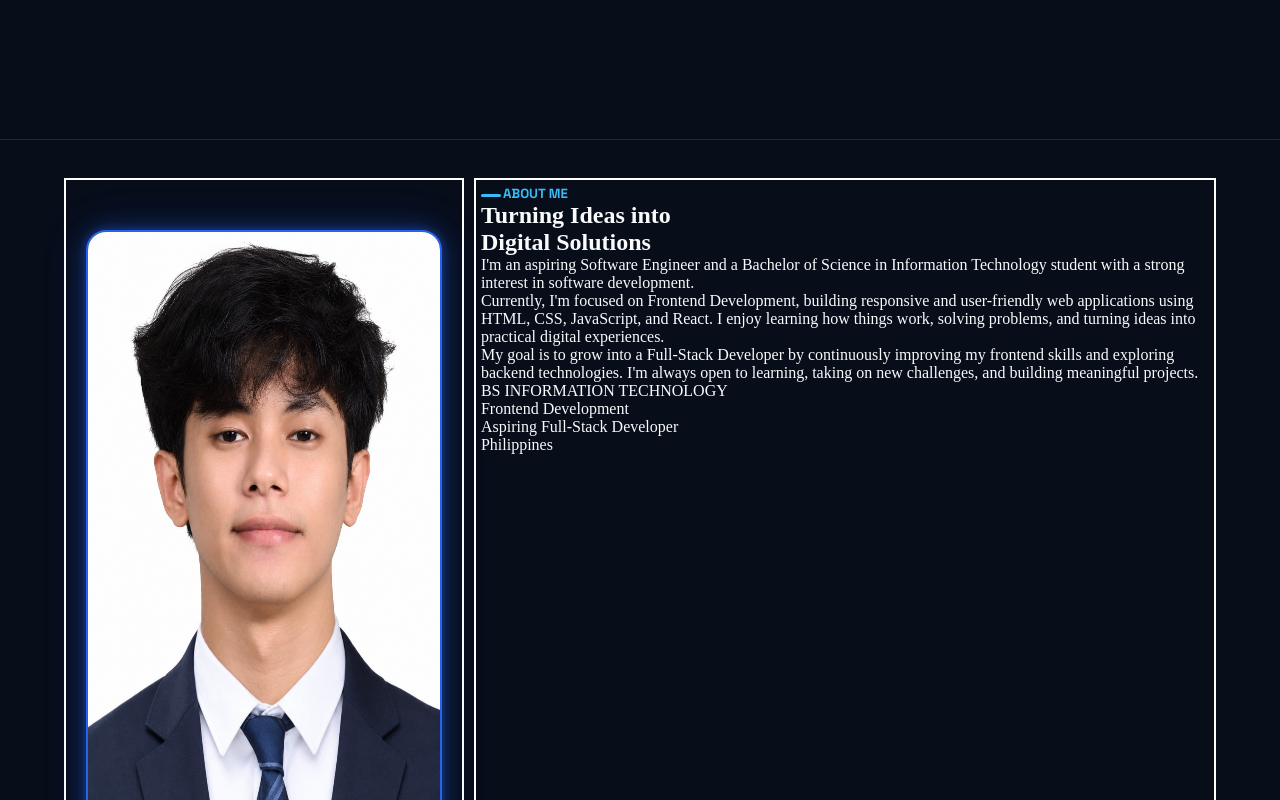
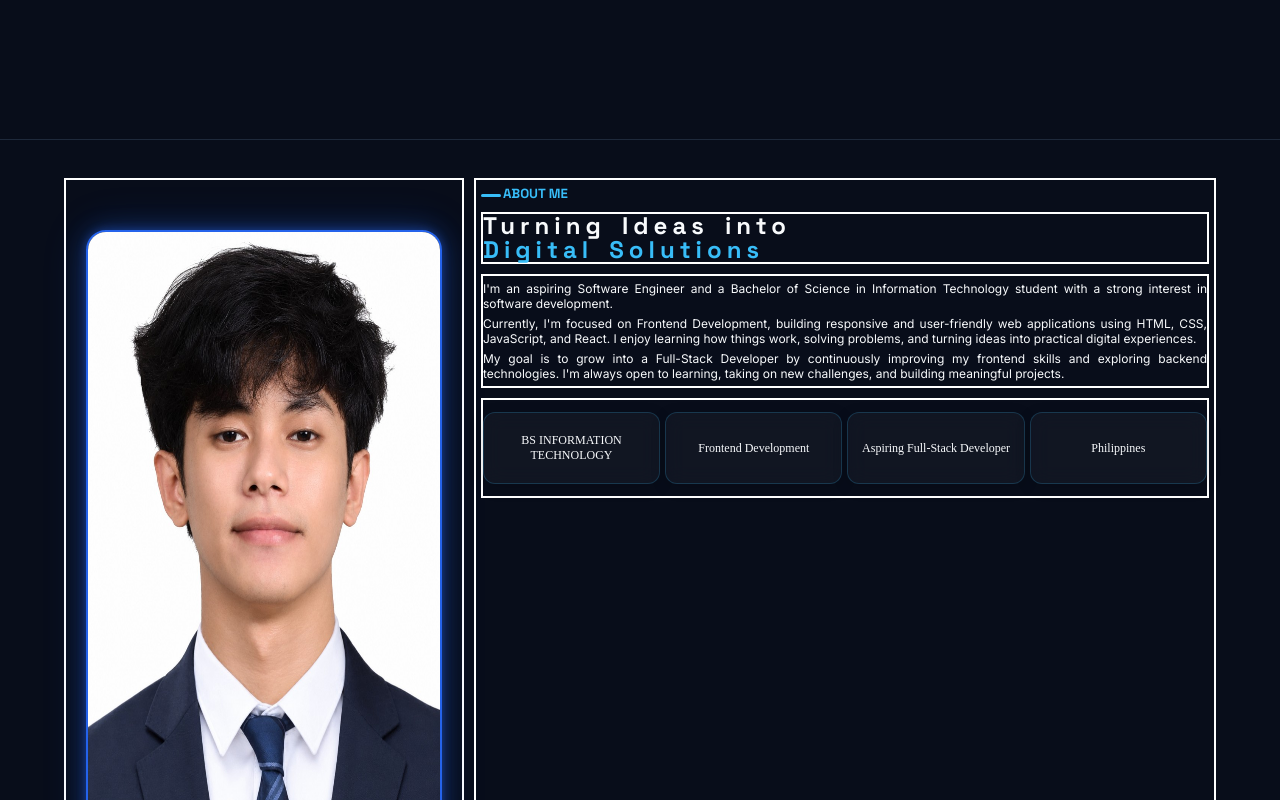
Before and after one commit to Leeeeei28/my-portfolio, a React (Vite) app: page / in a window 1280 px wide. Shown: the part 580-1380 px from the top of the page. Built offline with nearby package versions, Linux system fonts and the light colour scheme.

Commit message:
fix description about & info

```diff
--- a/src/components/About.css
+++ b/src/components/About.css
@@ -54,3 +54,52 @@
     border-radius: 10px;
     margin-right: 2px;
 }
+.about-section .about-description .about-title{
+    border: 2px solid white;
+    font-family: var(--font-heading);
+    padding: 0;
+    letter-spacing: 5px;
+    word-spacing: 5px;
+    line-height: 1;
+    text-align: justify;
+    margin: 10px 0;
+}
+.about-section .about-description .about-title .about-title-highlight{
+    color: var(--accent-blue);
+}
+.about-section .about-description .about-introduction{
+    border: 2px solid white;
+    margin: 5px 0;
+    font-family: var(--font-body);
+    text-align: justify;
+    font-size: 12px;
+}
+.about-section .about-description .about-introduction p{
+    margin: 5px 0;
+}
+.about-section .about-description .about-info{
+    border: 2px solid white;
+    margin: 10px 0;
+    font-size: 12px;
+    display: flex;
+    height: 100px;
+    gap: 5px;
+    color: var(--text-primary);
+}
+.about-section .about-description .about-info p{
+    border: 2px solid yellow;
+    height: 75%;
+    width: 100%;
+    text-align: center;
+    padding: 10px;
+    display: flex;
+    justify-content: center;
+    align-items: center;
+    margin: auto;
+    border: 1px solid rgba(56, 189, 248, 0.2);
+    border-radius: 12px;
+    background: rgba(255, 255, 255, 0.04);
+    backdrop-filter: blur(10px);
+    color: var(--text-primary);
+    box-shadow: 0 4px 15px rgba(0, 0, 0, 0.15);
+}
--- a/src/components/Hero.css
+++ b/src/components/Hero.css
@@ -31,7 +31,7 @@ section .hero-description .hero-title .my-name{
 }
 section .hero-description .hero-introduction p{
     font-size: 10px;
-    margin-bottom: 10px;
+    margin-bottom: 12px;
     text-align: justify;
     font-family: var(--font-body);
     color: var(--text-primary);
```
